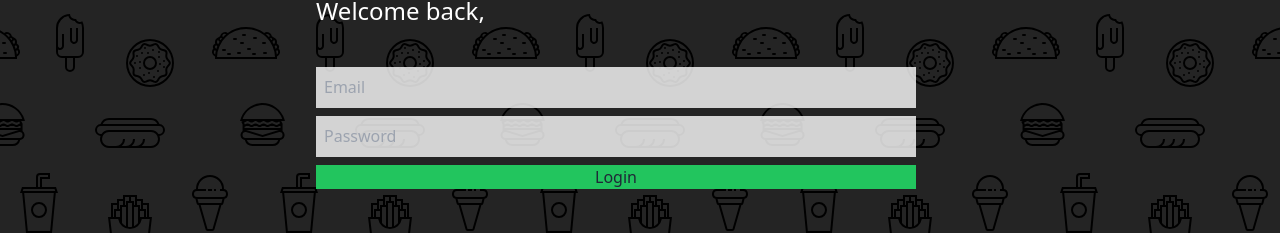
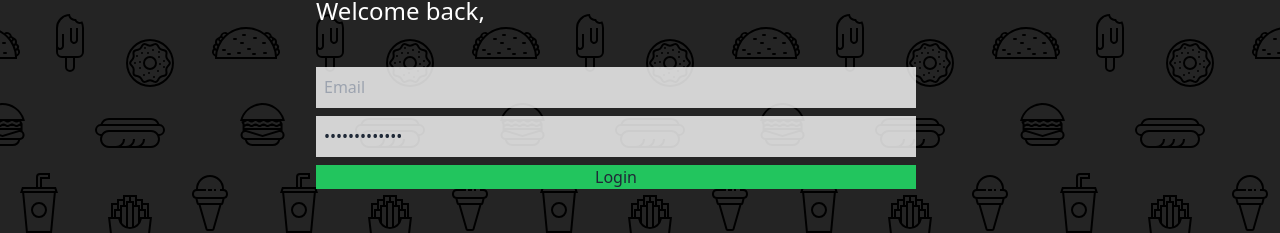
Before and after one commit to DewaSRY/react-chat-app, a React (Vite) app: page / in a window 1280 px wide. Shown: the part 157-390 px from the top of the page. Built offline with nearby package versions, Linux system fonts and the light colour scheme; no server answers.

Commit message:
add:message functionality done

```diff
--- a/src/components/chat/message-thred-component.tsx
+++ b/src/components/chat/message-thred-component.tsx
@@ -16,7 +16,7 @@ export default function MessageThredComponent() {
         "flex overflow-y-scroll flex-col gap-2"
       )}
     >
-      {messagesList.length && (
+      {messagesList.length > 0 && (
         <>
           {messagesList.map((m, id) => (
             <React.Fragment key={id}>
--- a/src/components/chat/user-info-component.tsx
+++ b/src/components/chat/user-info-component.tsx
@@ -15,11 +15,11 @@ export default function UserInfoComponent({
       {...resProps}
     >
       <div className="w-[30px] h-[30px]">
-        <img src={user?.avatar} alt="" />
+        <img src={user?.avatar ?? "/avatar.png"} alt="" />
       </div>
       <div>
         <span className="text-lg">{user?.username}</span>
-        <p className="text-sm"></p>
+        {/* <p className="text-sm"></p> */}
       </div>
     </div>
   );
--- a/src/components/login/user-login-component.tsx
+++ b/src/components/login/user-login-component.tsx
@@ -49,7 +49,12 @@ export default function UserLoginComponent({
         )}
       >
         <input type="email" placeholder="Email" name="email" />
-        <input type="password" placeholder="Password" name="password" />
+        <input
+          defaultValue="April10Dua004"
+          type="password"
+          placeholder="Password"
+          name="password"
+        />
 
         <FormButtonComponent isSubmited={submited}>Login</FormButtonComponent>
       </form>
--- a/src/components/login/user-register-component.tsx
+++ b/src/components/login/user-register-component.tsx
@@ -87,6 +87,7 @@ export default function UserRegisterComponent({
           type="password"
           placeholder="Password"
           name="password"
+          defaultValue="April10Dua004"
         />
         <FormButtonComponent isSubmited={submited}>Sing Up</FormButtonComponent>
       </form>
--- a/src/firebase/chat-utils.ts
+++ b/src/firebase/chat-utils.ts
@@ -3,10 +3,8 @@ import {
   arrayUnion,
   doc,
   getDoc,
-  onSnapshot,
   updateDoc,
   collection,
-  serverTimestamp,
   setDoc,
 } from "firebase/firestore";
 
@@ -29,7 +27,7 @@ export async function sendMessaage(sendMessage: SendMesage) {
   }
 
   try {
-    await updateDoc(doc(db, USER_CHAT_DB, chatId), {
+    await updateDoc(doc(db, CHAT_DB, chatId), {
       messages: arrayUnion({
         senderId: senderId,
         text,
```
Also changed, not shown: src/firebase/user-utils.ts (+1 -8 lines).
